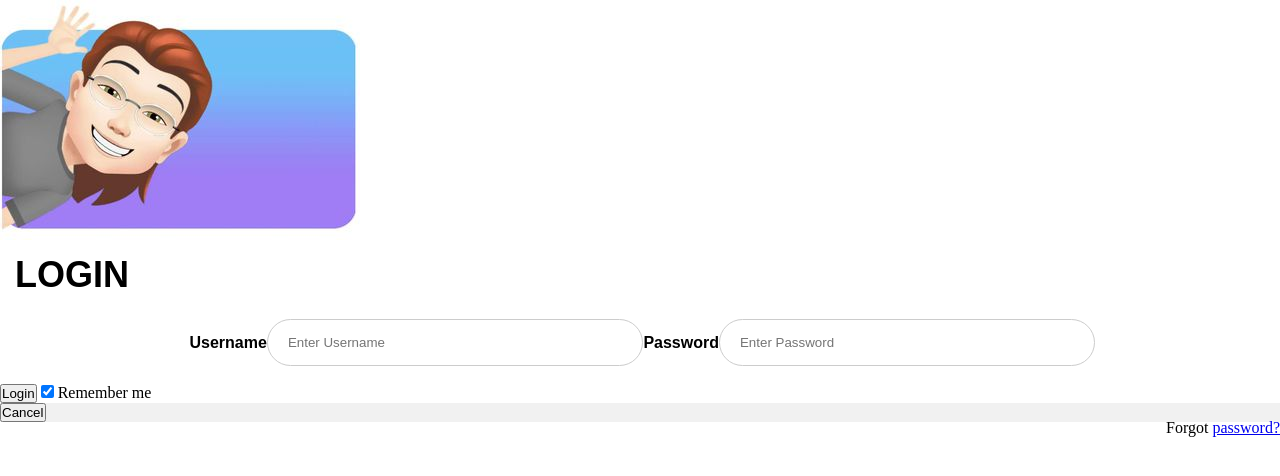
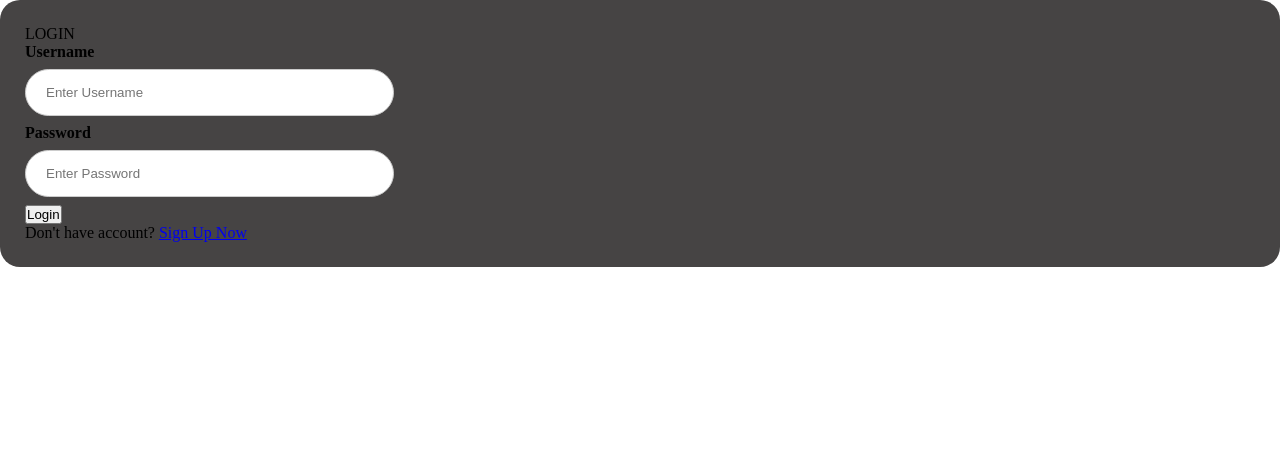
Before and after one commit to lorseee/doct, a plain HTML site: page login.html in a window 1280 px wide. Drawn offline with Linux system fonts and the light colour scheme.

Commit message:
Update login.html

```diff
--- a/login.html
+++ b/login.html
@@ -8,35 +8,31 @@
     <link rel="icon" href="/images/favicon.png" type="image/x-icon">
 </head>
 <body>
-    <div class="wrapper">
+    <div class="container">
+        <div class="box form-box">
+            <header>LOGIN</header>
         <form action="action_page.php" method="post">
-            <div class="imgcontainer">
-              <img src="/images/ava.jpg" alt="Avatar" class="avatar">
-             </div>
-
-            <div id="loginText">
-                <h1>LOGIN</h1>
+            <div class="field input">
+               <label for="uname"><b>Username</b></label>
+               <input type="text" placeholder="Enter Username" name="uname" required>
             </div>
 
-        <div class="userPassContainer">
-            <label for="uname"><b>Username</b></label>
-            <input type="text" placeholder="Enter Username" name="uname" required>
+        <div class="field input">
             <label for="psw"><b>Password</b></label>
             <input type="password" placeholder="Enter Password" name="psw" required>
         </div>
 
-        <div class="loginPageButtons">
-            <button type="submit">Login</button>
-            <label>
-                <input type="checkbox" checked="checked" name="remember"> Remember me
-            </label>
+        <div class="field">
+            <input type="submit" class="button" name="Submit"value="Login" required>
         </div>
 
-  </div>
+        <div class="links">
+            Don't have account? <a href="register.html">Sign Up Now</a>
+        </div>
+        </form>
+    </div>
+    </div>
 
-  <div class="container" style="background-color:#f1f1f1">
-    <button type="button" class="cancelbtn">Cancel</button>
-    <span class="psw">Forgot <a href="#">password?</a></span>
-</form>
 </body>
+
 </html>
```
